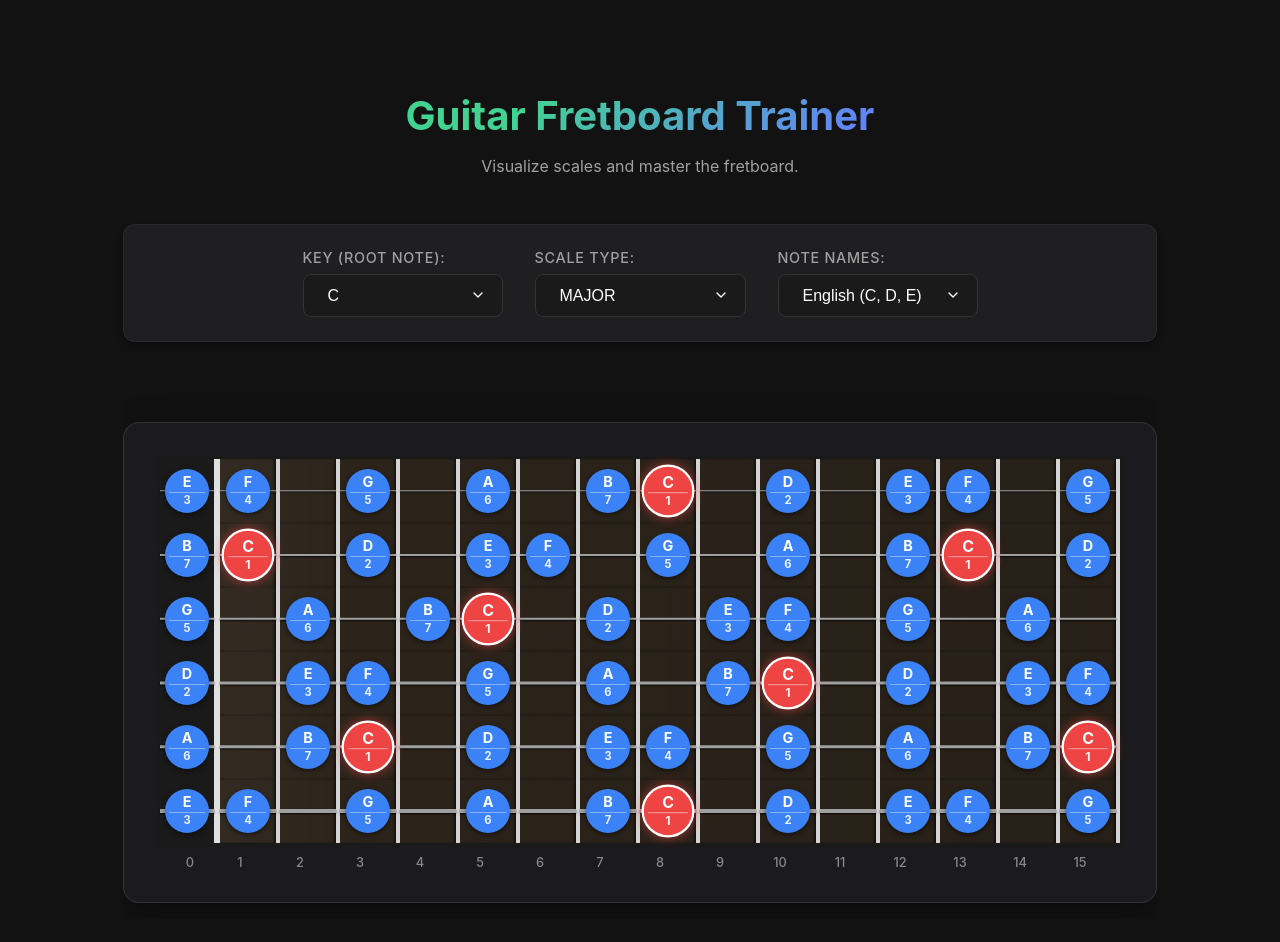
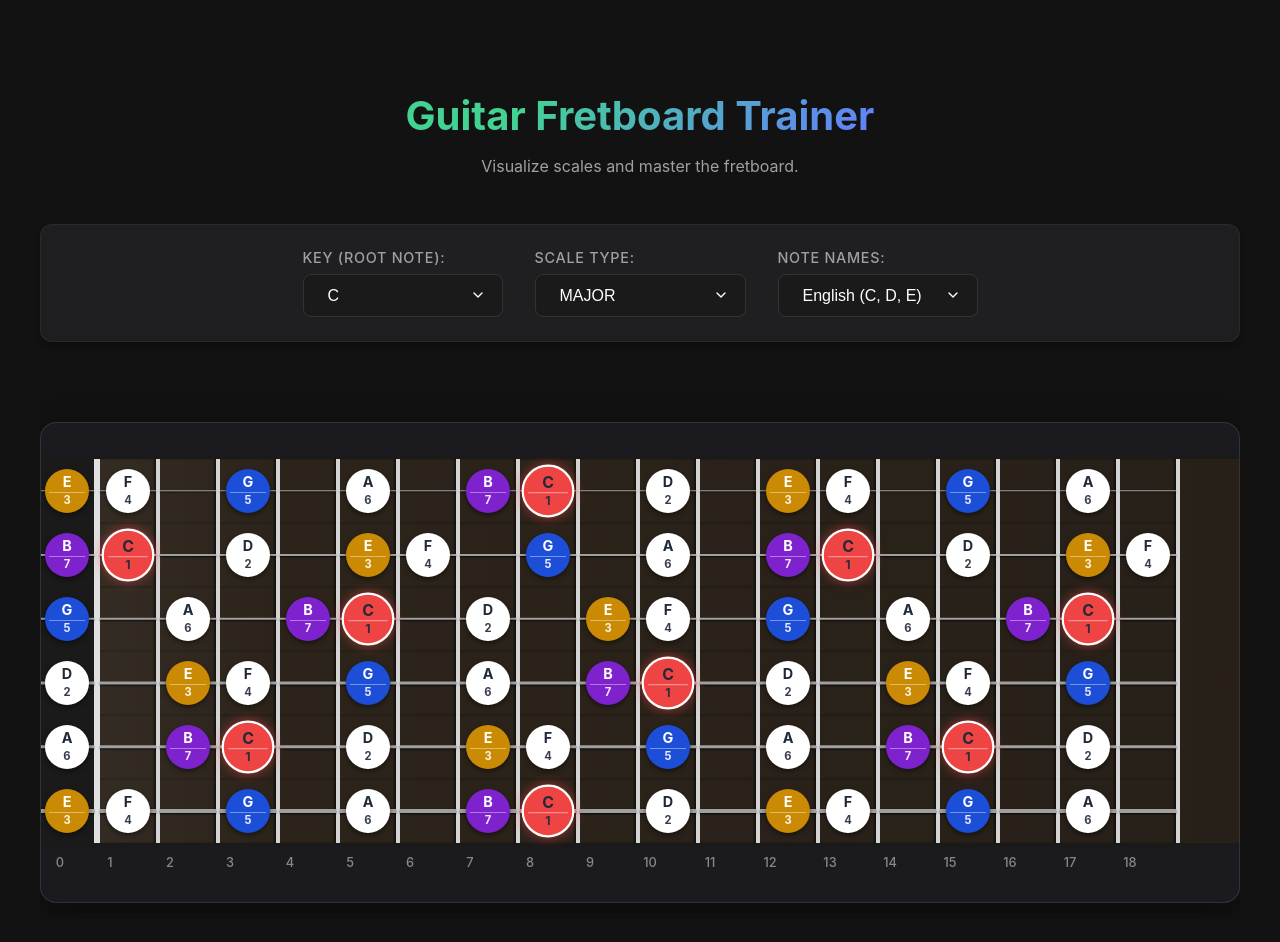
Before and after one commit to francisco-ebi/fretboard-trainer, a React (Vite) app: page / in a window 1280 px wide. Shown: the top 942 px of the page. Built offline with nearby package versions, Linux system fonts and the light colour scheme.

Commit message:
feat: note colors by interval

```diff
--- a/src/components/Fretboard.css
+++ b/src/components/Fretboard.css
@@ -25,7 +25,7 @@
     padding-left: 0;
     /* Open strings are handled inside */
     position: relative;
-    min-width: 900px;
+    min-width: 1200px;
     /* Ensure enough space for frets */
 }
 
@@ -128,9 +128,10 @@
     width: 44px;
     height: 44px;
     border-radius: 50%;
-    background: #3b82f6;
-    /* Default note color (blue) */
-    color: white;
+    /* Default: White background, Dark text */
+    background: #ffffff;
+    color: #1f2937;
+    /* Gray 800 */
     display: flex;
     flex-direction: column;
     align-items: center;
@@ -142,6 +143,31 @@
     transition: all 0.2s ease;
     flex-shrink: 0;
 }
+
+/* Interval-based Palette */
+/* 3rds (Major or Minor) */
+.interval-3 {
+    background-color: #ca8a04;
+    color: white;
+}
+
+/* Yellow 700 */
+
+/* 5ths (Perfect or Diminished) */
+.interval-5 {
+    background-color: #1d4ed8;
+    color: white;
+}
+
+/* Blue 700 */
+
+/* 7ths (Major or Minor) */
+.interval-7 {
+    background-color: #7e22ce;
+    color: white;
+}
+
+/* Purple 700 */
 
 .note-name {
     font-weight: bold;
@@ -172,7 +198,7 @@
     display: flex;
     margin-top: 0.5rem;
     padding-left: 0;
-    min-width: 900px;
+    min-width: 1200px;
     /* Match fretboard */
 }
 
@@ -215,3 +241,21 @@
 .shake {
     animation: shake 0.4s ease-in-out;
 }
+
+.inlay-dot {
+    position: absolute;
+    width: 20px;
+    height: 20px;
+    background: rgba(255, 255, 255, 0.15);
+    border-radius: 50%;
+    left: 50%;
+    transform: translateX(-50%);
+    z-index: 0;
+    /* Below strings (1) and notes (2) */
+    /* Position vertically: We'll anchor it to the bottom of the fret cell */
+    /* Fret cell is flexible, but string runs through middle. */
+    /* If we put it at top: 20%, let's try top: 50% combined with translate */
+    top: 50%;
+    transform: translate(-50%, -50%);
+    box-shadow: 0 0 4px rgba(0, 0, 0, 0.3);
+}
--- a/src/components/Fretboard.tsx
+++ b/src/components/Fretboard.tsx
@@ -9,7 +9,7 @@ interface FretboardProps {
 }
 
 const STRINGS = 6;
-const FRETS = 15; // 0 (open) to 15
+const FRETS = 18; // 0 (open) to 18
 
 // Helper hook to track previous value
 function usePrevious<T>(value: T): T | undefined {
@@ -39,8 +39,17 @@ const NoteMarker: React.FC<NoteMarkerProps> = ({ note, isRoot, namingSystem, int
         }
     }, [shouldShake]);
 
+    // Determine class based on interval (3rd, 5th, 7th)
+    // Intervals are strings like "1", "b3", "3", "4", "b5", "5", "b7", "7"
+    let intervalClass = '';
+    if (interval) {
+        if (interval.includes('3')) intervalClass = 'interval-3';
+        else if (interval.includes('5')) intervalClass = 'interval-5';
+        else if (interval.includes('7')) intervalClass = 'interval-7';
+    }
+
     return (
-        <div className={`note-marker ${isRoot ? 'root-note' : ''} ${shaking ? 'shake' : ''}`}>
+        <div className={`note-marker ${intervalClass} ${isRoot ? 'root-note' : ''} ${shaking ? 'shake' : ''}`}>
             <span className="note-name">{getNoteName(note, namingSystem)}</span>
             <hr className="note-separator" />
             <span className="note-interval">{interval}</span>
```
